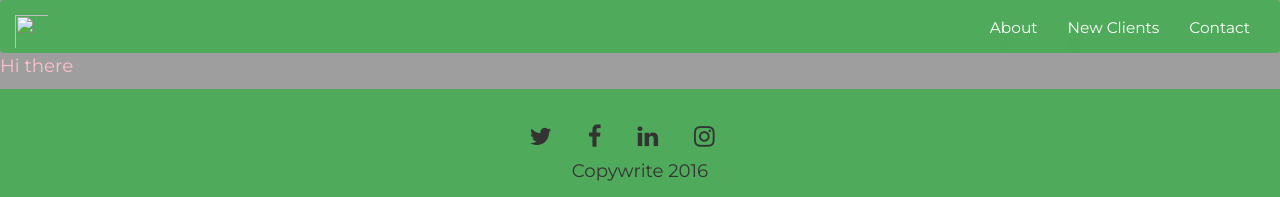
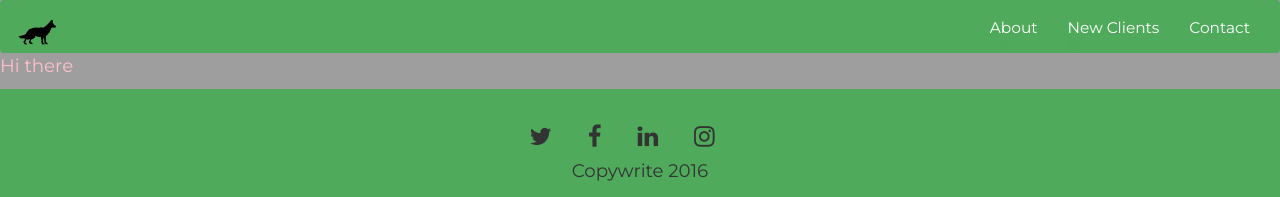
Before and after one commit to kalenenc/dog-website, a Jekyll site: the page built from about.html, in a window 1280 px wide. Shown: the top 197 px of the page. Built offline with Jekyll 4.4.1, drawn with Linux system fonts in a browser that asks for light colours; nearby versions of some CDN libraries; some web fonts are replaced.

Commit message:
added curlies to german shepherd

```diff
--- a/_includes/header.html
+++ b/_includes/header.html
@@ -9,7 +9,7 @@
           <span class="icon-bar"></span>
           <span class="icon-bar"></span>
         </button>
-        <a class="navbar-brand" href="#"><img class ="german-shepherd" src="photos/german-shepherd.png"></a>
+        <a class="navbar-brand" href="#"><img class ="german-shepherd" src="{{site.url}}/photos/german-shepherd.png"></a>
       </div>
       <!-- Collect the nav links, forms, and other content for toggling -->
       <div class="collapse navbar-collapse" id="bs-example-navbar-collapse-1">
```
